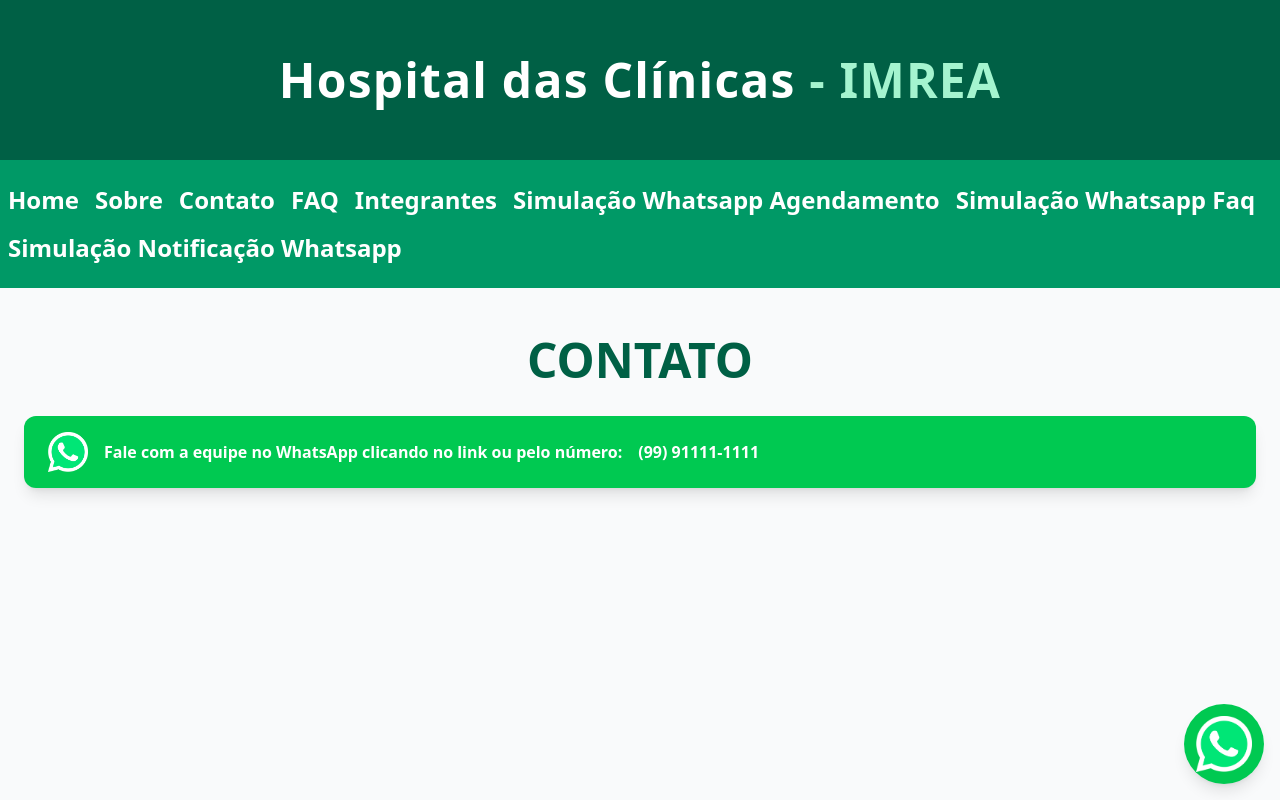
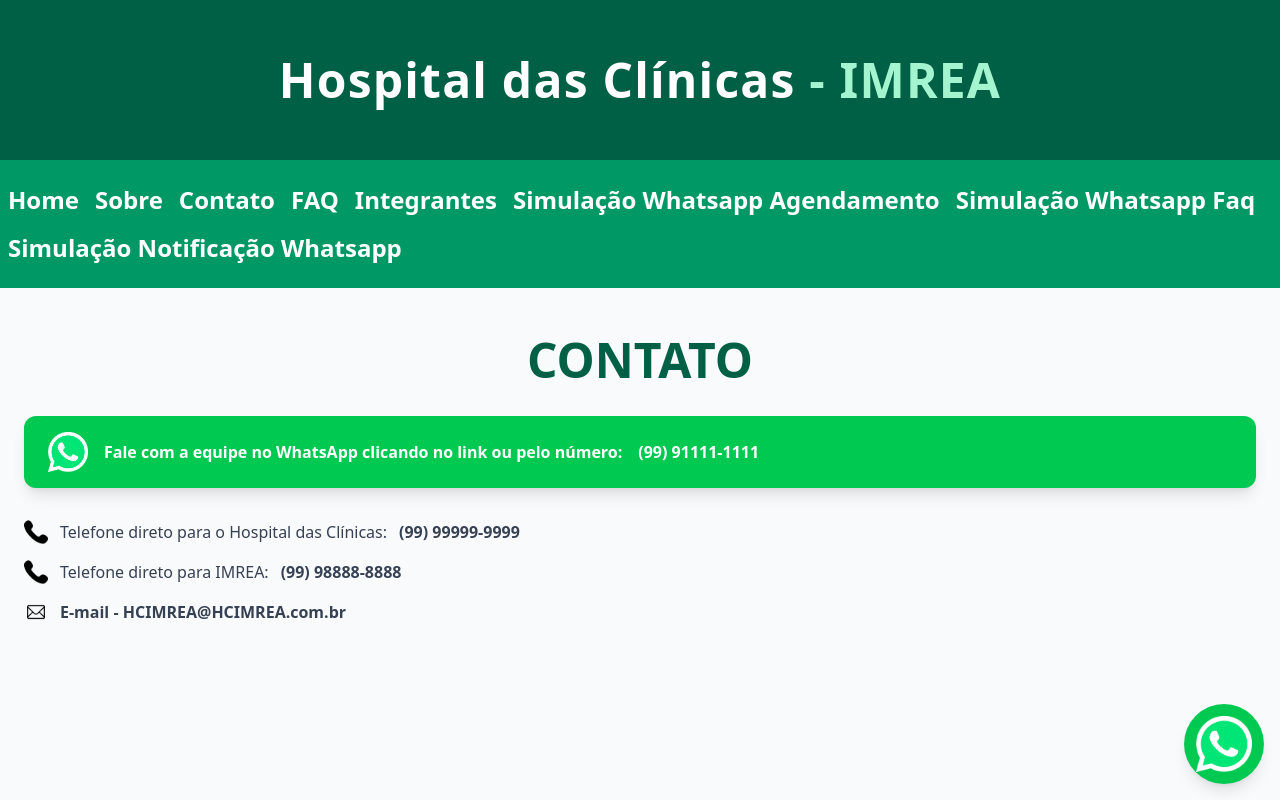
Before and after one commit to lianafujisima/front-sprint03, a React (Vite) app: page /contato in a window 1280 px wide. Shown: the top 800 px of the page. Built offline with nearby package versions, Linux system fonts and the light colour scheme.

Commit message:
leticia commit 2

```diff
--- a/src/routes/Contato/index.tsx
+++ b/src/routes/Contato/index.tsx
@@ -1,4 +1,6 @@
 import WhatsAppIcone from '../../assets/images/whatsapp.png';
+import Telefone from "../../assets/images/telefone.png";
+import Email from "../../assets/images/email.png";
 
 export default function Contato(){
     return(
@@ -10,6 +12,20 @@
                 <img src={WhatsAppIcone} alt="WhatsApp" className="w-10 h-10"/>
                     Fale com a equipe no WhatsApp clicando no link ou pelo número: <strong>(99) 91111-1111</strong> </a>
             </section>
+
+            <section  className="mb-8 space-y-4">
+                    <p className="flex items-center gap-3 text-gray-700 font-medium">
+                        <img src={Telefone} alt="Ícone Telefone" className="w-6 h-6"/>
+                        Telefone direto para o Hospital das Clínicas: <strong>(99) 99999-9999</strong>
+                    </p>
+                    <p className="flex items-center gap-3 text-gray-700 font-medium">
+                        <img src={Telefone} alt="Ícone Telefone" className="w-6 h-6"/>
+                        Telefone direto para IMREA: <strong>(99) 98888-8888</strong>
+                    </p>
+                    <p className="flex items-center gap-3 text-gray-700 font-medium">
+                        <img src={Email} alt="Ícone Email" className="w-6 h-6"/>
+                        <strong>E-mail - HCIMREA@HCIMREA.com.br</strong></p>
+                </section>
             </main>
         </div>
     )
```
